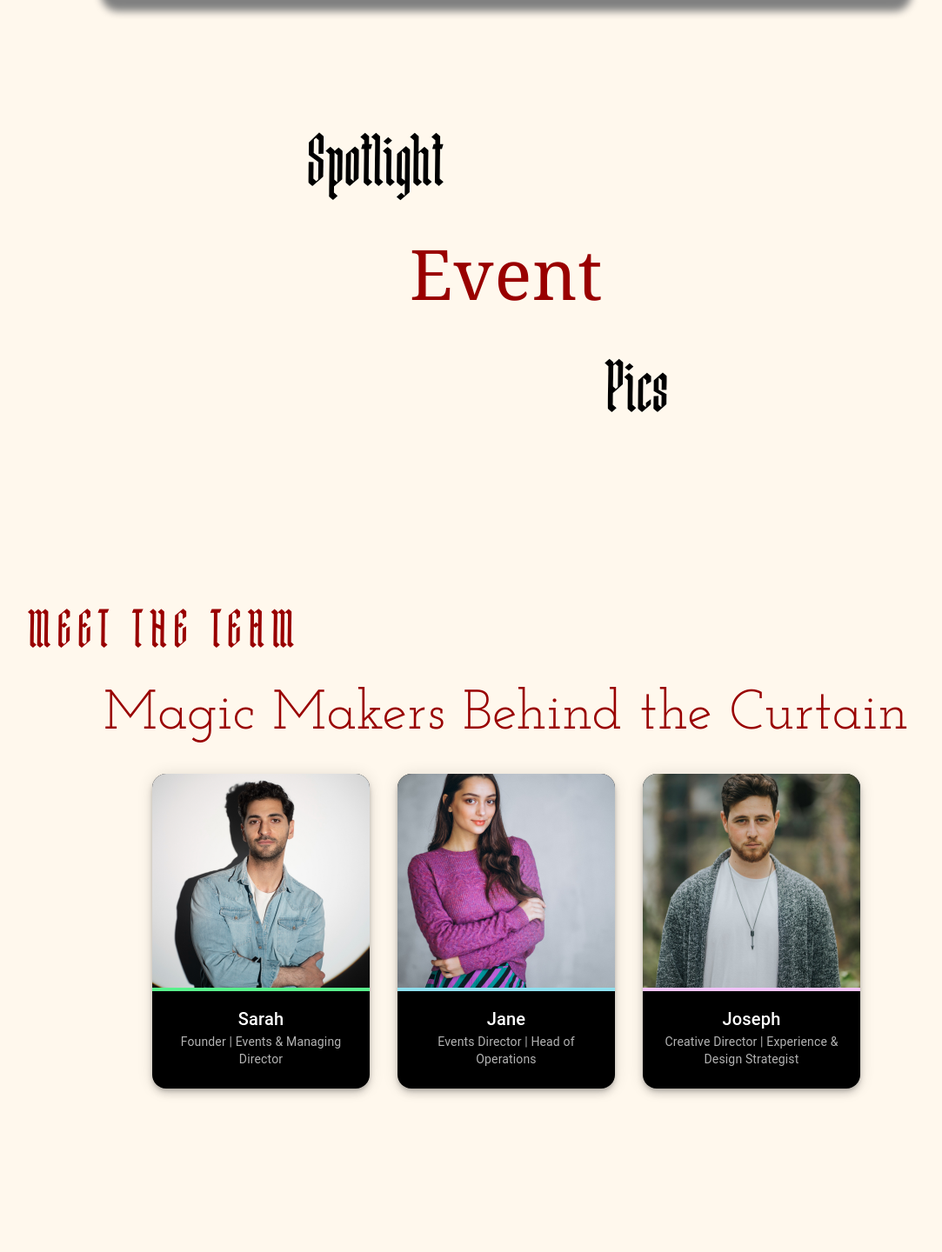
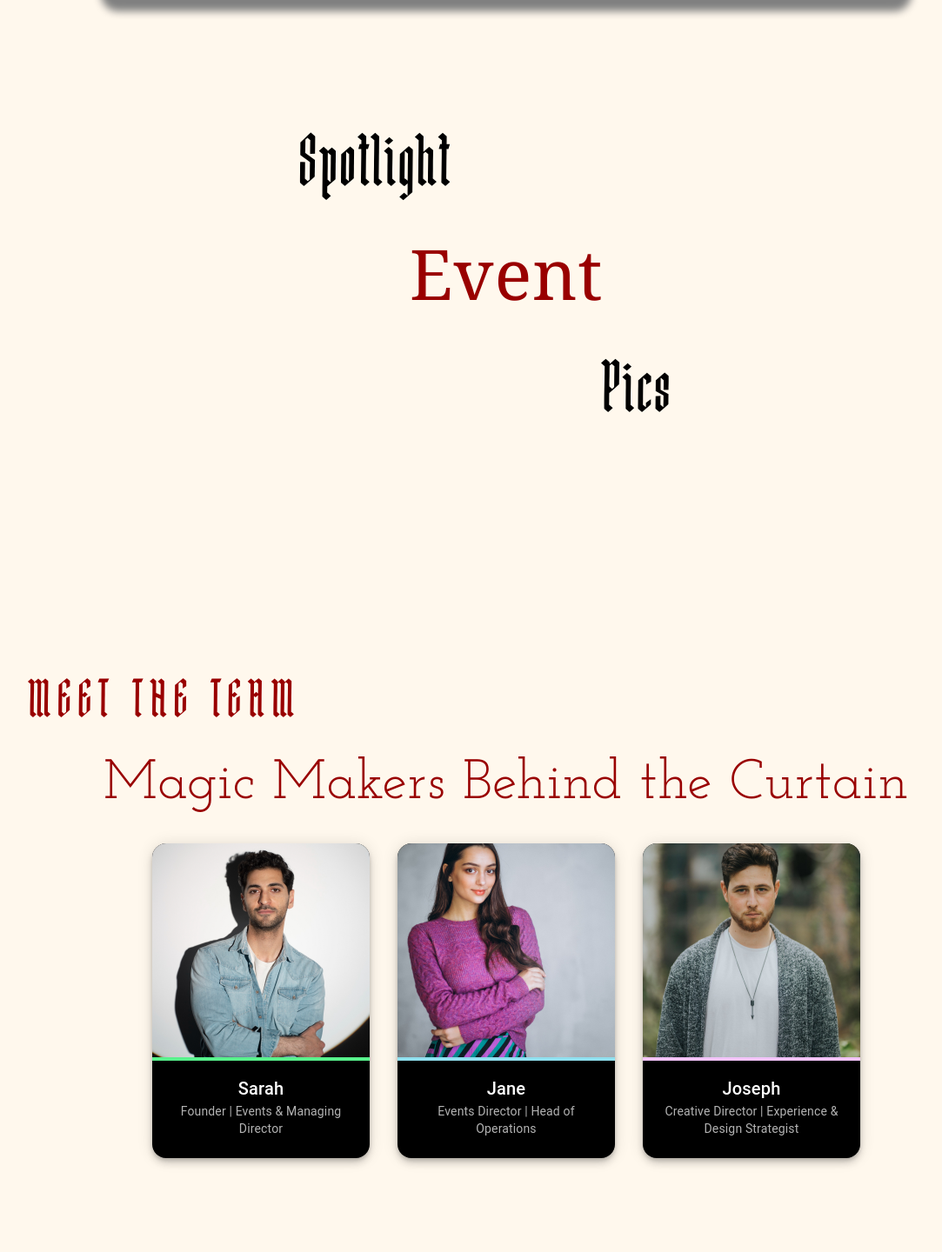
Before and after one commit to NandhaKumar105/Maas-Event, a React (Vite) app: page / in a window 1280 px wide. Shown: the part 7771-9211 px from the top of the page at 87% size, without its empty margins (58-1141 px from the left). Built offline with nearby package versions, Linux system fonts and the light colour scheme.

Commit message:
animation, alignment-updated

```diff
--- a/src/Components/Home.jsx
+++ b/src/Components/Home.jsx
@@ -171,9 +171,9 @@ const Home = () => {
                     transition={{ duration: 0.5 }}
                     sx={{
                       position: 'relative',
-                      top: {xs:"3.3px",lg:'8px'},
+                      top: {xs:"3.5px",lg:'8px'},
                       width: { xs: '30vw',sm: '11vw', md: '11vw', lg: '11vw', xl: '11vw'},
-                      height: {xs:"107px",sm:"80px",md:"108px",lg:'150px',xl:"158px"},
+                      height: {xs:"112px",sm:"80px",md:"108px",lg:'150px',xl:"158px"},
                       zIndex: 3,
                       opacity: "0.5"
 
--- a/src/Components/Service.jsx
+++ b/src/Components/Service.jsx
@@ -41,7 +41,7 @@ const Service = () => {
 
   return (
     <>
-      <Box ref={containerRef}>
+      <Box>
         <Typography
           variant="h6"
           sx={{
@@ -58,7 +58,7 @@ const Service = () => {
         </Typography>
       </Box>
 
-      <Box sx={{ px: 2, py: 4 }}>
+      <Box  ref={containerRef} sx={{ px: 2, py: 4 }}>
         <Box
           sx={{
             display: 'flex',
--- a/src/Components/Spotlight.jsx
+++ b/src/Components/Spotlight.jsx
@@ -94,7 +94,8 @@ const Spotlight = () => {
             fontFamily: 'Malevolent, cursive',
             fontSize: { xs: '3rem', sm: '3.5rem', md: '4.5rem', lg: '5.5rem', xl: '6.5rem' },
             color: 'black',
-            marginRight: { md: "300px", xs: "160px", sm: "300px" }
+            marginRight: { md: "300px", xs: "160px", sm: "300px" },
+            letterSpacing:"3px"
           }}
         >
           Spotlight
@@ -126,7 +127,8 @@ const Spotlight = () => {
             fontSize: { xs: '3rem', sm: '3.5rem', md: '4.5rem', lg: '5.5rem', xl: '6.5rem' },
             color: 'black',
             mt: 1,
-            marginLeft: { md: "300px", xs: "190px", sm: "300px" }
+            marginLeft: { md: "300px", xs: "190px", sm: "300px" },
+            letterSpacing:"3px"
           }}
         >
           Pics
--- a/src/Components/Team.jsx
+++ b/src/Components/Team.jsx
@@ -40,7 +40,7 @@ const TeamSection = () => {
   const isInView = useInView(ref, { once: false, margin: "-100px" }); // Re-triggers when re-entered
 
   return (
-    <Box ref={ref} sx={{ p: 5, minHeight: "100vh", textAlign: "center" }}>
+    <Box sx={{ p: 5,marginTop:{lg:"80px",xs:"-50px" }, textAlign: "center" }}>
 
       <Typography sx={{
         fontFamily: "Malevolent, cursive", color: "#990000",
@@ -73,10 +73,10 @@ const TeamSection = () => {
 
 
 
-      <Grid container spacing={4} justifyContent="center">
+      <Grid ref={ref} container spacing={4} justifyContent="center">
         {teamMembers.map((member, index) => (
           <Grid item xs={12} sm={6} md={4} key={index}>
-            <Box sx={{ perspective: "2000px", display: "flex", justifyContent: "center" }}>
+            <Box  sx={{ perspective: "2000px", display: "flex", justifyContent: "center" }}>
               <motion.div
                 initial={{ rotateX: 80, rotateY: 0, opacity: 0.8 }}
                 animate={
@@ -84,7 +84,7 @@ const TeamSection = () => {
                     ? {
                       rotateX: 0,
                       opacity: 1,
-                      transition: { duration: 1, delay: index * 0.3 }
+                      transition: { duration: 1, delay: index * 0.6 }
                     }
                     : {}
                 }
```
